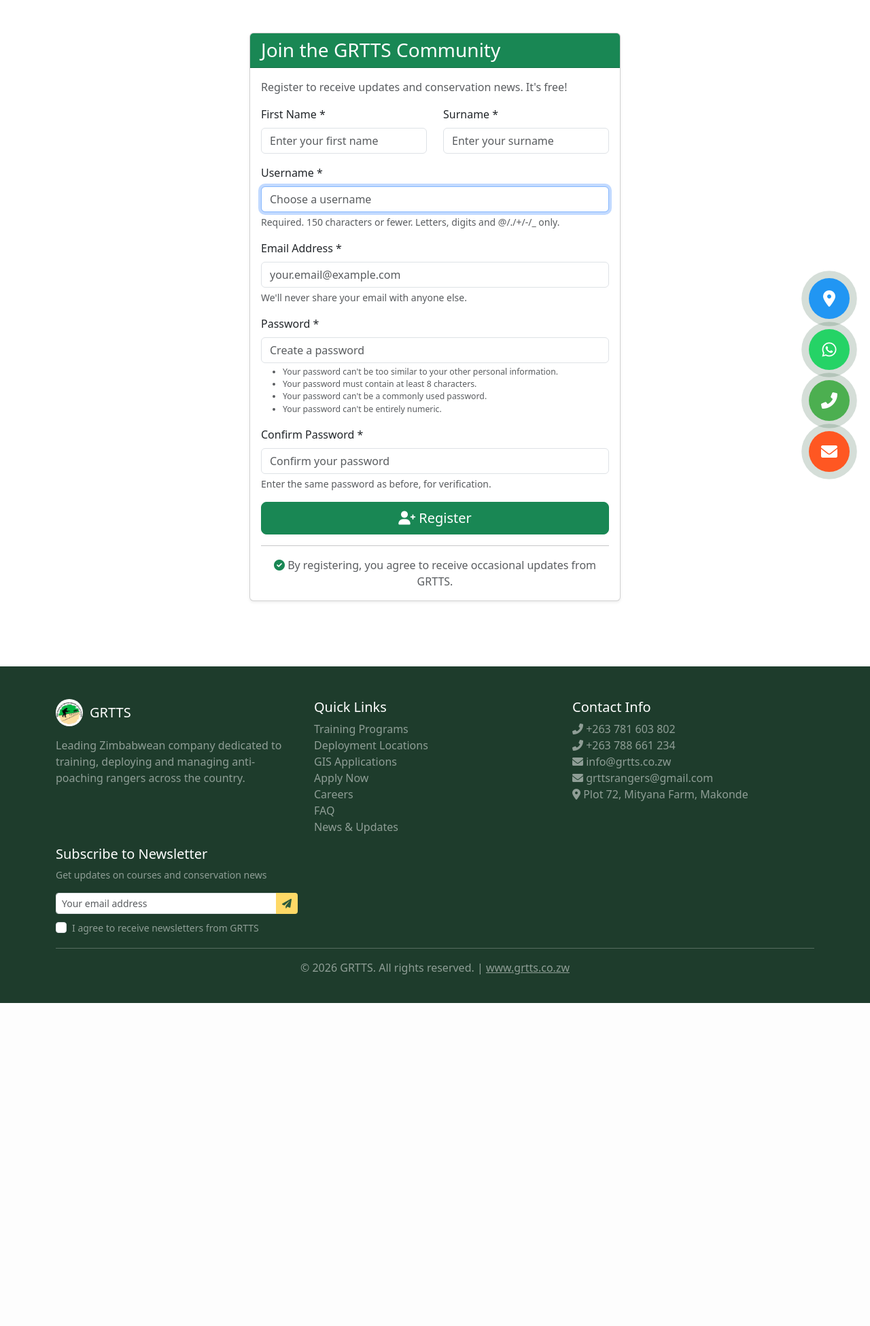
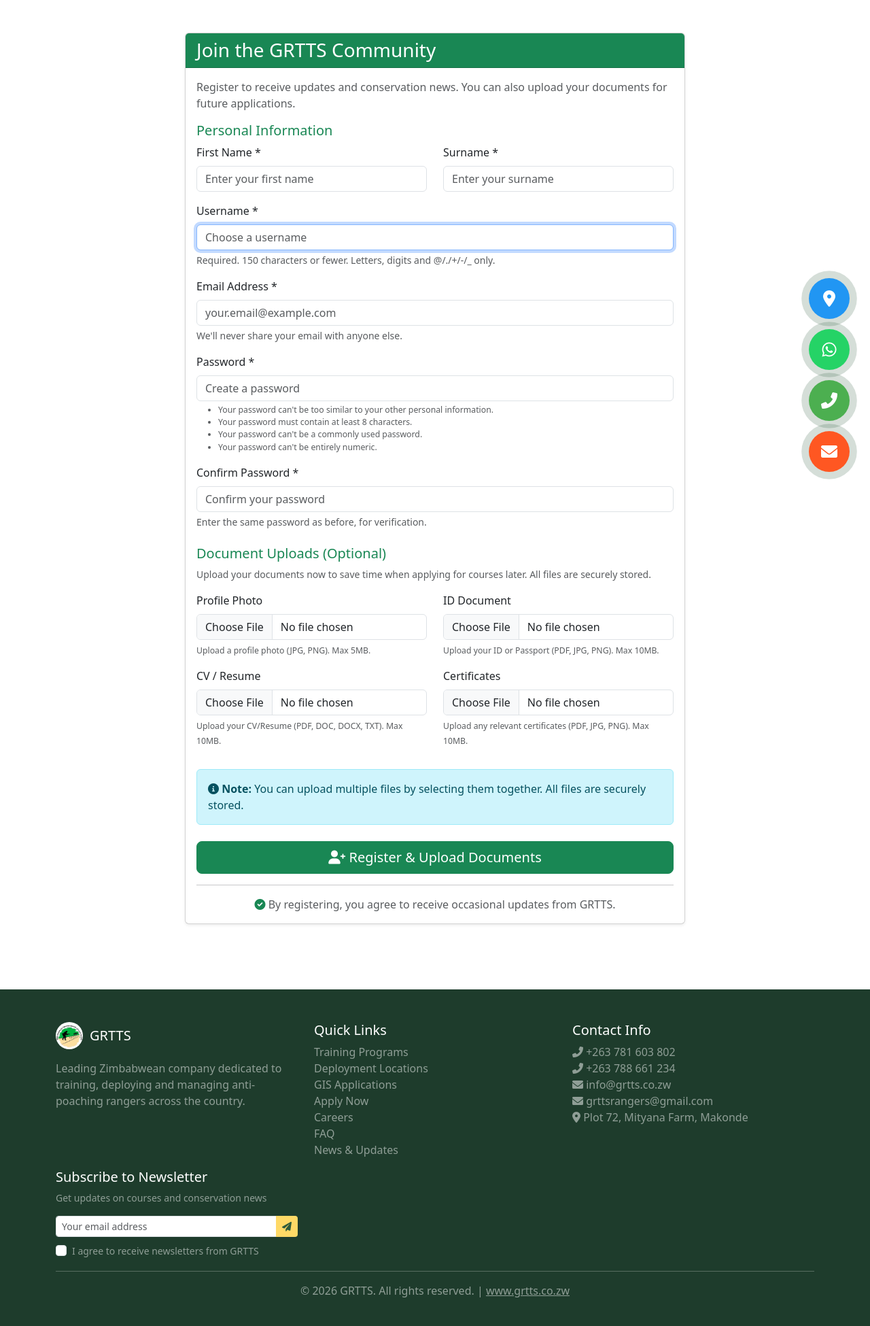
Before and after one commit to SlyJeremiah/grtts_website, a Django app: template main/templates/main/register.html in a window 1280 px wide. Shown: the part 76-2026 px from the top of the page at 68% size. Before the commit the page ends 1551 px from the top, so only its background shows below. Run offline with Django 5.2, Linux system fonts and the light colour scheme; the template is opened without the code that fills it: values that come from a table or form of the project are taken from there, others are empty; parts of the project's set-up code (start-up, migrations or seed data) failed here and were passed over.

Commit message:
Update register.html

```diff
--- a/main/templates/main/register.html
+++ b/main/templates/main/register.html
@@ -6,13 +6,13 @@
 {% block content %}
 <div class="container py-5">
     <div class="row">
-        <div class="col-md-6 mx-auto">
+        <div class="col-md-8 mx-auto">
             <div class="card shadow-sm">
                 <div class="card-header bg-success text-white">
                     <h3 class="mb-0">Join the GRTTS Community</h3>
                 </div>
                 <div class="card-body">
-                    <p class="text-muted">Register to receive updates and conservation news. It's free!</p>
+                    <p class="text-muted">Register to receive updates and conservation news. You can also upload your documents for future applications.</p>
 
                     {% if form.errors %}
                         <div class="alert alert-danger">
@@ -30,9 +30,10 @@
                         </div>
                     {% endif %}
 
-                    <form method="post" novalidate>
+                    <form method="post" enctype="multipart/form-data" novalidate>
                         {% csrf_token %}
 
+                        <h5 class="text-success">Personal Information</h5>
                         <div class="row">
                             <div class="col-md-6 mb-3">
                                 <label for="{{ form.first_name.id_for_label }}" class="form-label">First Name *</label>
@@ -93,9 +94,57 @@
                             {% endif %}
                         </div>
 
-                        <div class="d-grid gap-2">
+                        <h5 class="text-success mt-4">Document Uploads (Optional)</h5>
+                        <p class="text-muted small">Upload your documents now to save time when applying for courses later. All files are securely stored.</p>
+
+                        <div class="row">
+                            <div class="col-md-6 mb-3">
+                                <label for="{{ form.profile_photo.id_for_label }}" class="form-label">Profile Photo</label>
+                                {{ form.profile_photo }}
+                                <div class="form-text"><small class="text-muted">{{ form.profile_photo.help_text }}</small></div>
+                                {% if form.profile_photo.errors %}
+                                    <div class="text-danger small">{{ form.profile_photo.errors.0 }}</div>
+                                {% endif %}
+                            </div>
+
+                            <div class="col-md-6 mb-3">
+                                <label for="{{ form.id_document.id_for_label }}" class="form-label">ID Document</label>
+                                {{ form.id_document }}
+                                <div class="form-text"><small class="text-muted">{{ form.id_document.help_text }}</small></div>
+                                {% if form.id_document.errors %}
+                                    <div class="text-danger small">{{ form.id_document.errors.0 }}</div>
+                                {% endif %}
+                            </div>
+                        </div>
+
+                        <div class="row">
+                            <div class="col-md-6 mb-3">
+                                <label for="{{ form.cv.id_for_label }}" class="form-label">CV / Resume</label>
+                                {{ form.cv }}
+                                <div class="form-text"><small class="text-muted">{{ form.cv.help_text }}</small></div>
+                                {% if form.cv.errors %}
+                                    <div class="text-danger small">{{ form.cv.errors.0 }}</div>
+                                {% endif %}
+                            </div>
+
+                            <div class="col-md-6 mb-3">
+                                <label for="{{ form.certificates.id_for_label }}" class="form-label">Certificates</label>
+                                {{ form.certificates }}
+                                <div class="form-text"><small class="text-muted">{{ form.certificates.help_text }}</small></div>
+                                {% if form.certificates.errors %}
+                                    <div class="text-danger small">{{ form.certificates.errors.0 }}</div>
+                                {% endif %}
+                            </div>
+                        </div>
+
+                        <div class="alert alert-info mt-3">
+                            <i class="fas fa-info-circle"></i>
+                            <strong>Note:</strong> You can upload multiple files by selecting them together. All files are securely stored.
+                        </div>
+
+                        <div class="d-grid gap-2 mt-4">
                             <button type="submit" class="btn btn-success btn-lg">
-                                <i class="fas fa-user-plus"></i> Register
+                                <i class="fas fa-user-plus"></i> Register & Upload Documents
                             </button>
                         </div>
                     </form>
```
